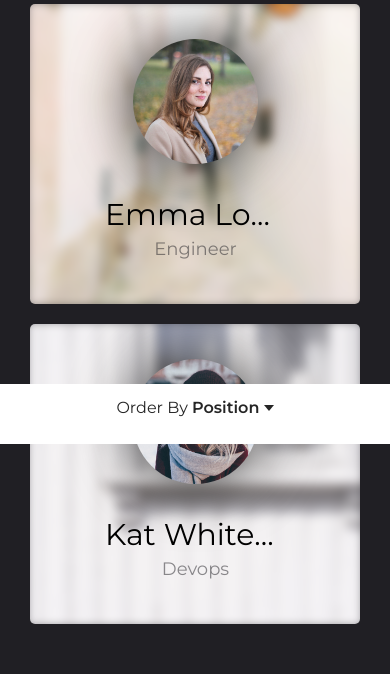
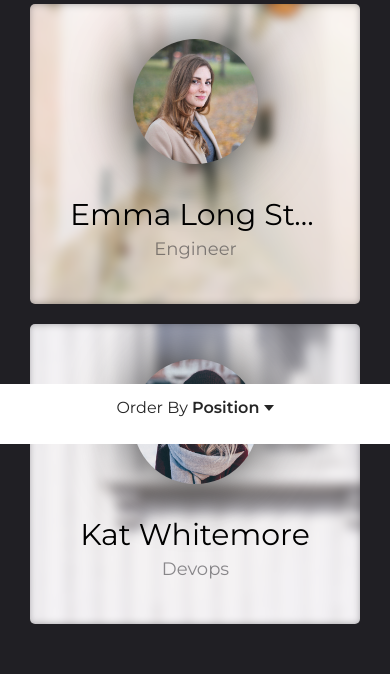
Before and after one commit to DashaDaria/ui-mock, a PHP site: page / in a window 390 px wide. Shown: the part 400-1074 px from the top of the page. Run offline with PHP 8.4, Linux system fonts and the light colour scheme.

Commit message:
adjusted name length

```diff
--- a/style.css
+++ b/style.css
@@ -153,7 +153,7 @@ body {
 
   .profile-container .profile .content .info .name p {
     display:inline-block;
-    width:180px;
+    width: 250px;
     white-space: nowrap;
     overflow:hidden !important;
     text-overflow: ellipsis;
```
